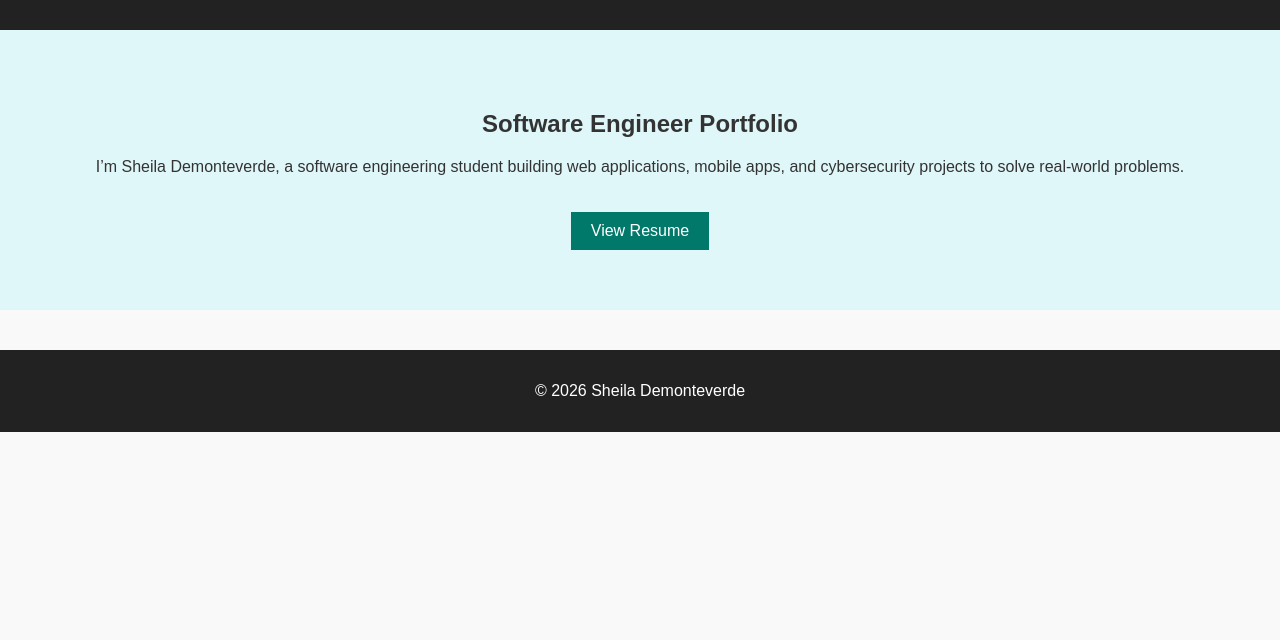
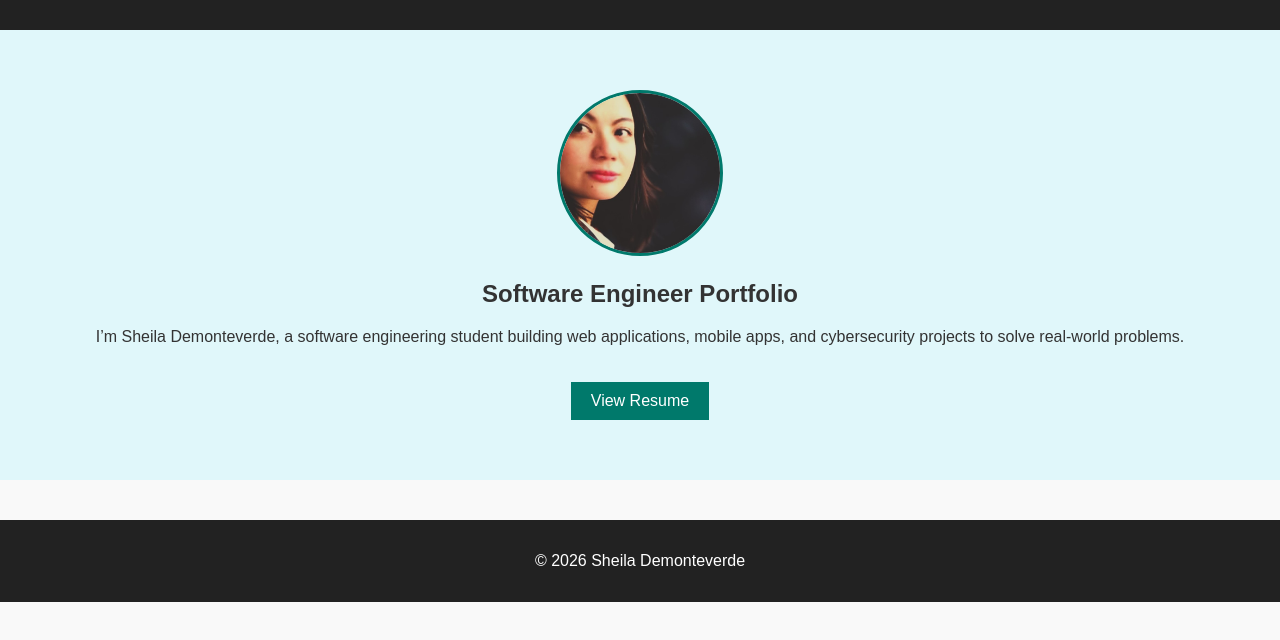
Before and after one commit to Shyed/sheila-portfolio, a plain HTML site: page index.html in a window 1280 px wide. Shown: the part 112-752 px from the top of the page. Drawn offline with Linux system fonts and the light colour scheme.

Commit message:
Update index.html

```diff
--- a/index.html
+++ b/index.html
@@ -56,6 +56,9 @@
   <main>
     <!-- Hero section (main intro area on homepage)-->
     <section class="hero">
+     <!-- Profile Image -->
+          <img src="images/profile.jpg" alt="Sheila Demonteverde" class="profile-pic" />
+
       <h2>Software Engineer Portfolio</h2>
 
       <!-- Short intro summary -->
```
